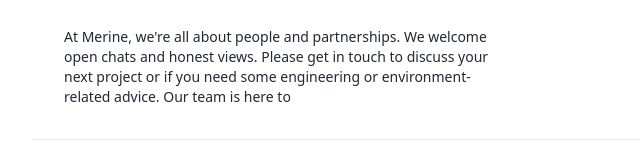
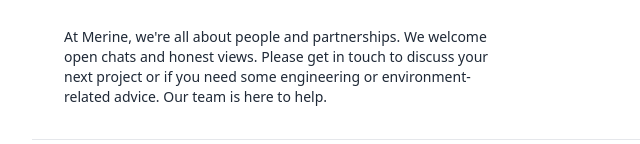
Before and after one commit to CincoDeMayo13/CincoDeMayo13.github.io, a website: page index.html in a window 1280 px wide. Shown: the part 4383-4527 px from the top of the page, 0-640 px from the left. Drawn offline with nearby package versions, Linux system fonts and the light colour scheme.

Commit message:
small footer fix

```diff
--- a/index.html
+++ b/index.html
@@ -471,7 +471,7 @@
       <p class="text-sm text-gray-800">
         At Merine, we're all about people and partnerships.
         We welcome open chats and honest views. Please get in touch to discuss your next project or if you need some engineering or environment-related advice.
-        Our team is here to
+        Our team is here to help.
       </p>
     </div>
   </div>
```
